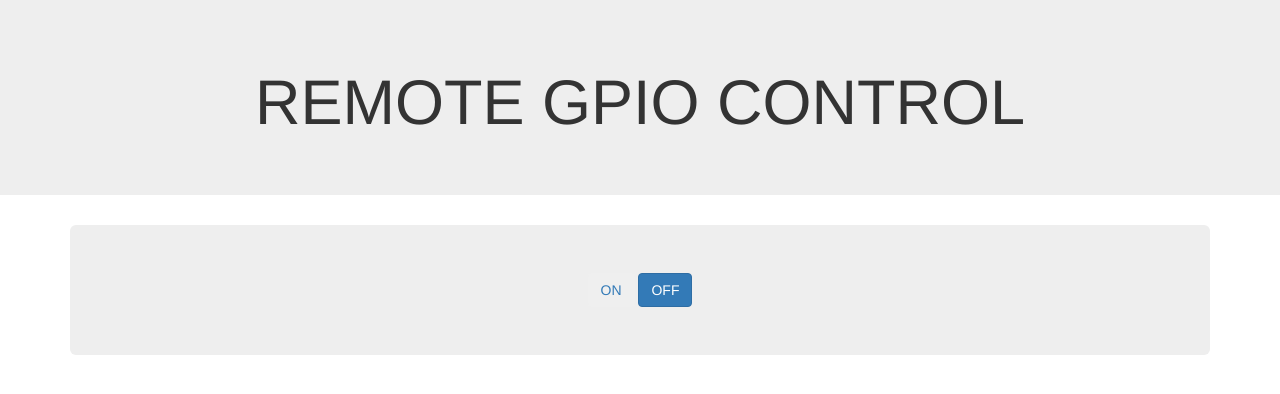
After one commit to kashyap07/Tinkering-with-RaspberryPi3, a Flask app: page /gpio in a window 1280 px wide. The commit adds this page. Shown: the top 394 px of the page. Run offline with Flask 2, Linux system fonts and the light colour scheme; some libraries are stand-ins or nearby versions.

Commit message:
Remote GPIO

```diff
--- a/webapp/app.py
+++ b/webapp/app.py
@@ -8,6 +8,9 @@ import os
 import json
 import requests
 from pprint import pprint
+
+import RPi.GPIO as GPIO
+import time
 
 
 # init flask application
@@ -39,7 +42,34 @@ def sendphoto():
 	print('saved image test.jpg')
 
 
+
+@app.route('/gpio')
+def turn_on():
+	print('rendering remote gpio control page')
+
+	return render_template('remote.html')
+
+
+@app.route('/turnon')
+def turn_on():
+	print('LED ON')
+	GPIO.output(18, GPIO.HIGH)
+
+
+@app.route('/turnoff')
+def turn_off():
+	print('LED OFF')
+	GPIO.output(18, GPIO.LOW)
+
+
+
 if __name__ == '__main__':
+
+	GPIO.setmode(GPIO.BCM)
+	GPIO.setwarnings(False)
+	GPIO.setup(18, GPIO.OUT)
+
+
 	app.run(
 		threaded=True,
 		debug=True,
--- /dev/null
+++ b/webapp/templates/remote.html
@@ -0,0 +1,34 @@
+<!DOCTYPE html>
+<html>
+	<head>
+		<title>TITLE</title>
+		<meta charset="utf-8">
+		<meta name="viewport" content="width=device-width, initial-scale=1">
+		<link rel="stylesheet" href="../static/bootstrap.min.css">
+		<script src="../static/jquery.min.js"></script>
+	</head>
+	<body>
+		<div class="jumbotron text-center">
+			<div class="container">
+				<h1>REMOTE GPIO CONTROL</h1>
+			</div>
+		</div>
+		<div class="container">
+			<div class="jumbotron text-center">
+				<div class="mid-please">
+					<a href="/turnon">
+						<button class="btn btn-large">ON</button>
+					</a>
+					<a href="/turnoff">
+						<button class="btn btn-large btn-primary">OFF</button>
+					</a>
+				</div>
+			</div>
+		</div>
+
+		<script type="text/javascript">
+
+
+		</script>
+	</body>
+</html>
```
Also changed, not shown: remote_led.py (+22 -1 lines), webapp/static/styles.css (+7 -0 lines).
